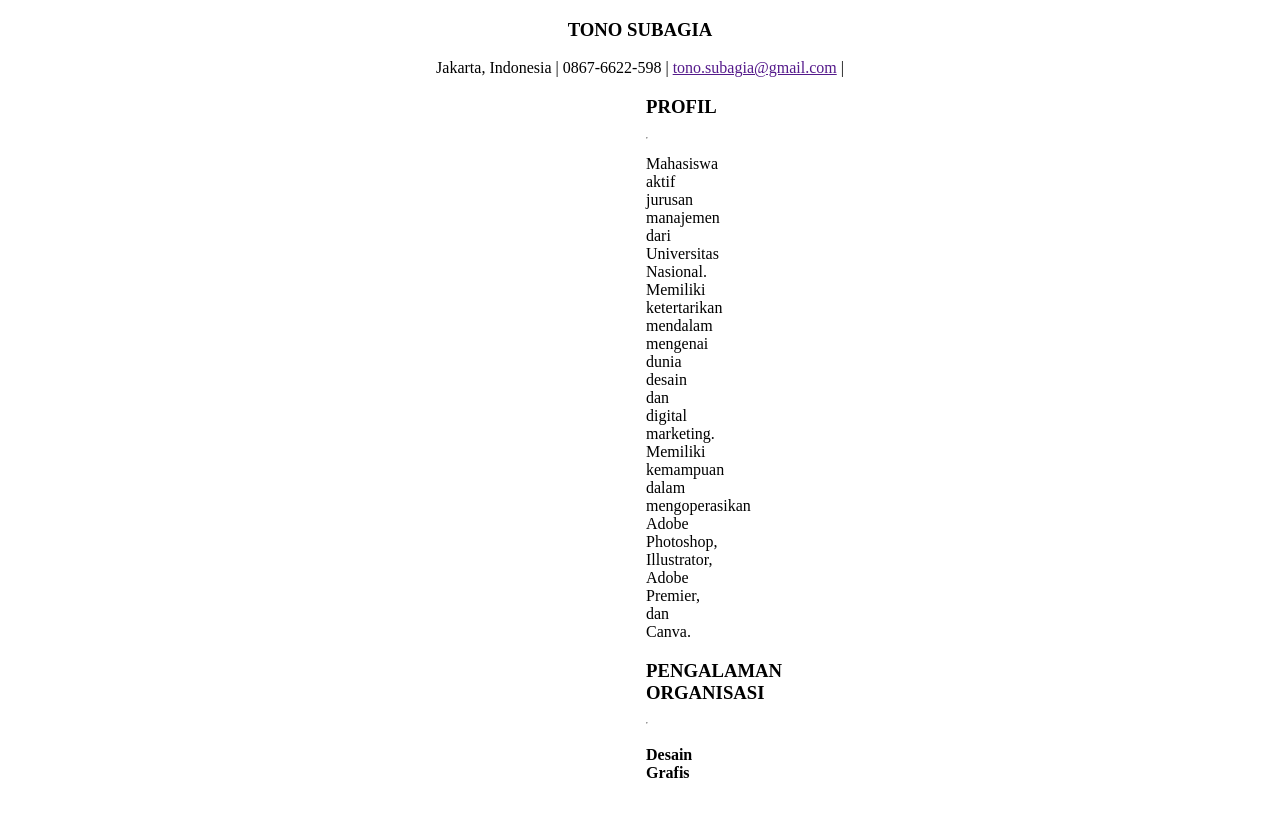
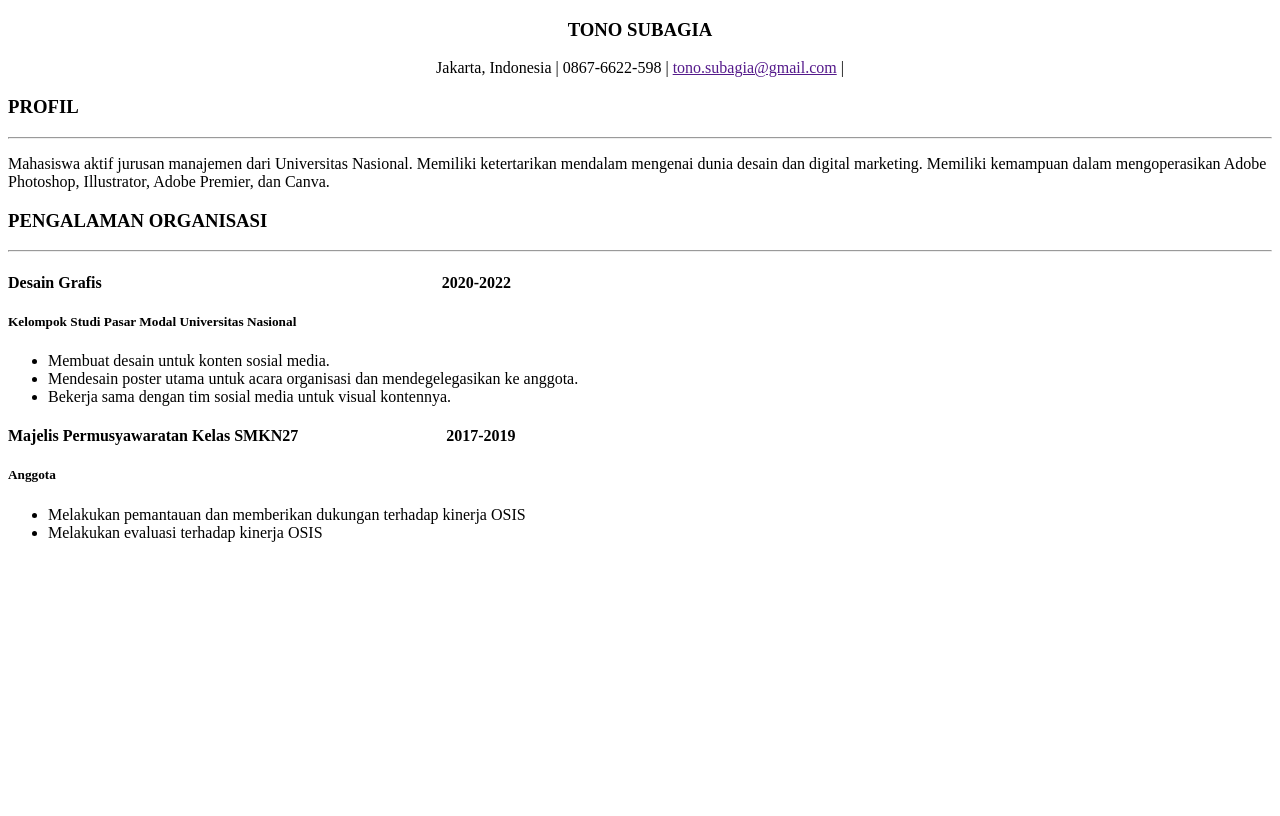
Before and after one commit to patricciagrace/cv, a plain HTML site: page index.html in a window 1280 px wide. Shown: the top 816 px of the page. Drawn offline with Linux system fonts and the light colour scheme.

Commit message:
Update index.html

```diff
--- a/index.html
+++ b/index.html
@@ -4,12 +4,12 @@
 	<style>
 		.i1{text-align: center;}
 		.i2{
-			margin-left: 638px;
-			margin-right: 638px;
+			margin-left: 0px;
+			margin-right: 0px;
 			}
 		.i3{
-			margin-left: 638px;
-			margin-right: 638px;
+			margin-left: 0px;
+			margin-right: 0px;
 		}
 	</style>
 	<body>
```
